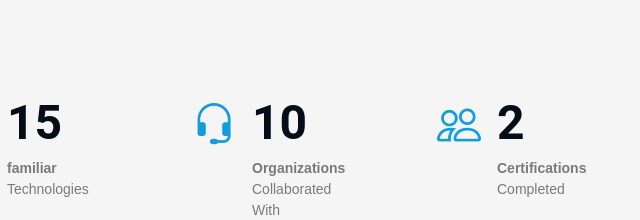
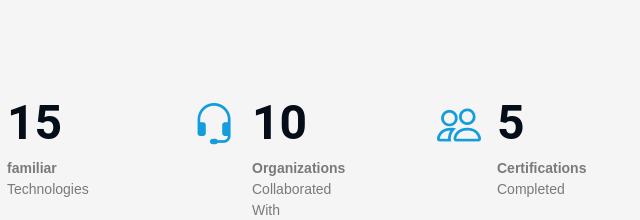
Before and after one commit to SS-2005/Sahil-Shaikh-Portfolio, a plain HTML site: page index.html in a window 1280 px wide. Shown: the part 1620-1840 px from the top of the page, 640-1280 px from the left. Drawn offline with Linux system fonts and the light colour scheme.

Commit message:
Update index.html

```diff
--- a/index.html
+++ b/index.html
@@ -474,7 +474,7 @@
                     <div class="col-lg-3 col-md-6">
                         <div class="stats-item">
                             <i class="bi bi-people"></i>
-                            <span data-purecounter-start="0" data-purecounter-end="2" data-purecounter-duration="0.5"
+                            <span data-purecounter-start="0" data-purecounter-end="5" data-purecounter-duration="0.5"
                                 class="purecounter"></span>
                             <p><strong>Certifications</strong> <span>Completed</span></p>
                         </div>
```
